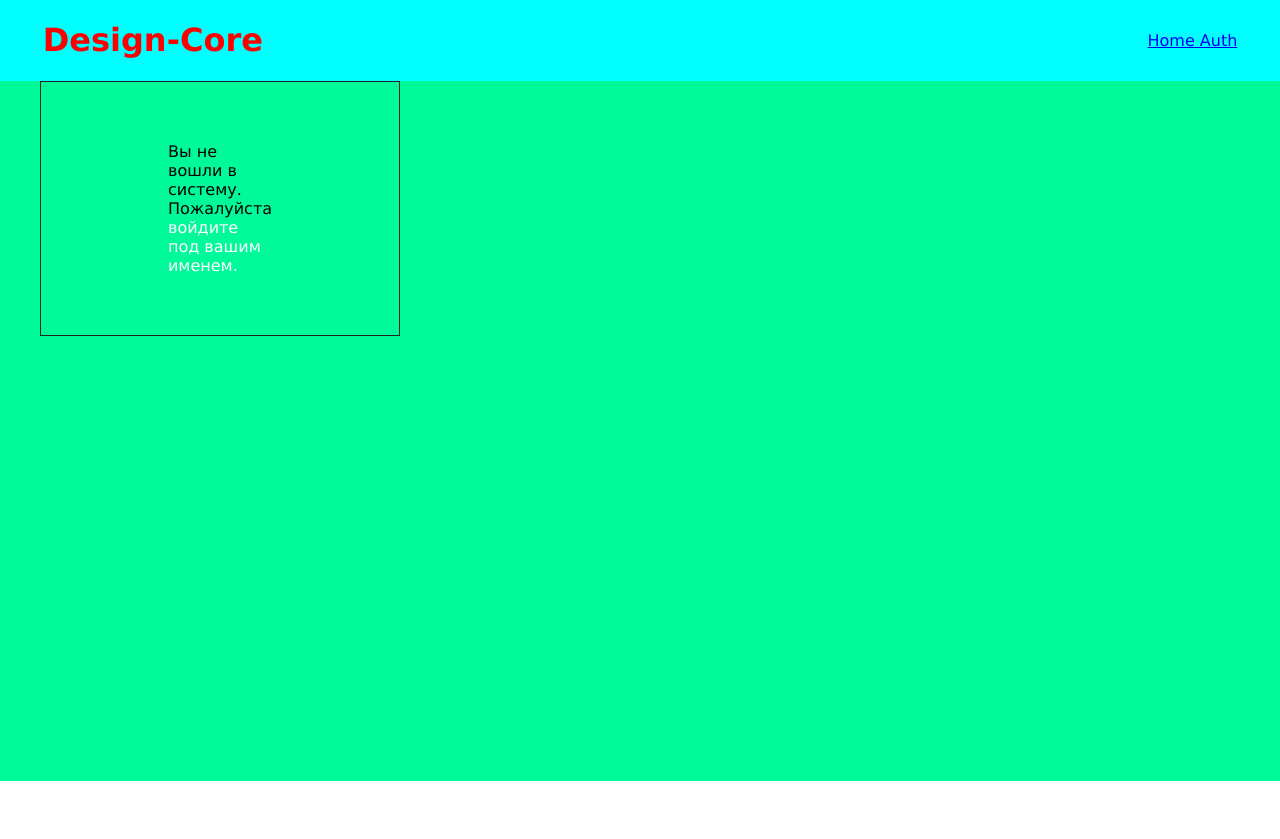
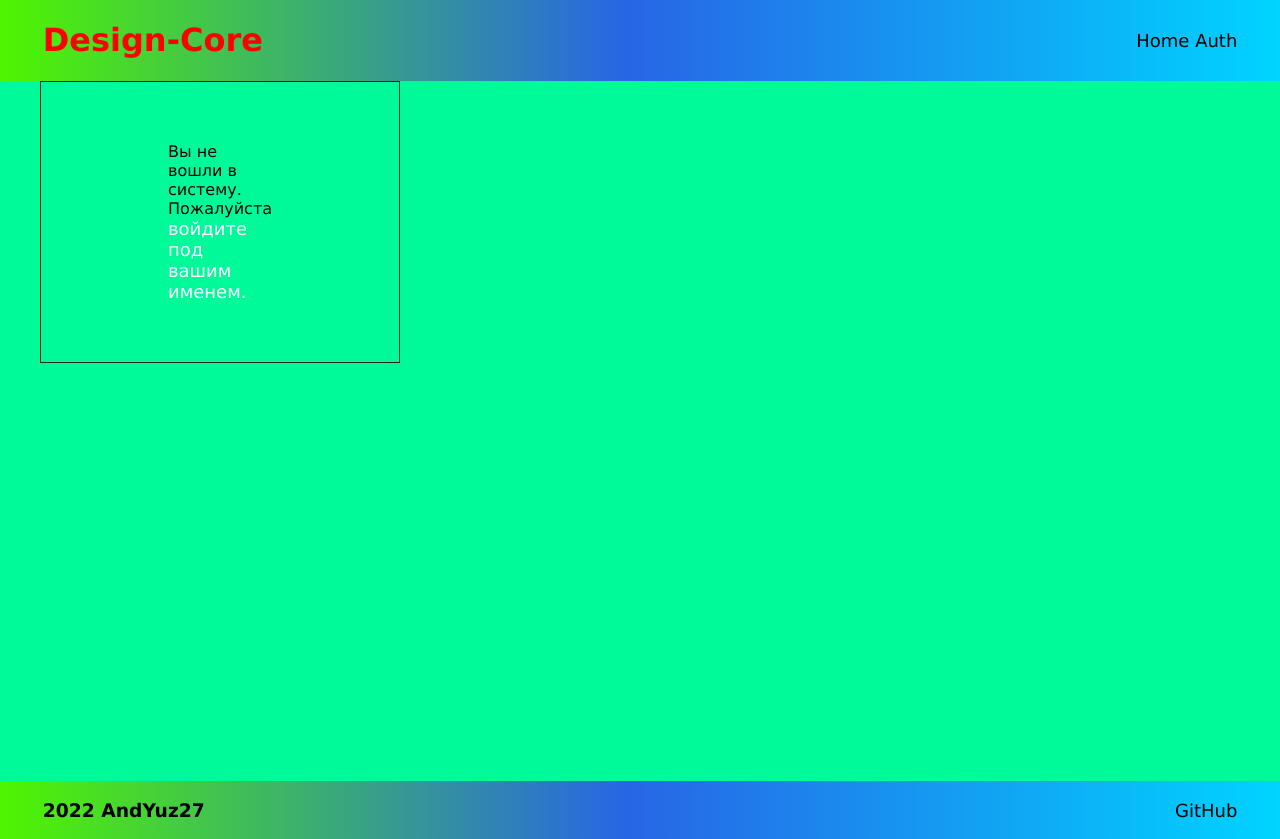
Before and after one commit to AndYuz27/aaa_account, a Vue app: page /profile in a window 1280 px wide. Before the commit the page ends 800 px from the top, so only its background shows below. Built offline with nearby package versions, Linux system fonts and the light colour scheme.

Commit message:
upd main page, profile page & add footer

```diff
--- a/src/App.vue
+++ b/src/App.vue
@@ -50,6 +50,12 @@
 <!--        </div>-->
         <ModalForm @modalClose="modalClose"  @updateData="updateUserData"/>
     </div>
+    <footer>
+<h3>2022 AndYuz27</h3>
+<nav>
+    <a href="https://github.com/AndYuz27/">GitHub</a>
+</nav>
+    </footer>
 </template>
 
 <script>
@@ -154,7 +160,18 @@ body{
         flex-direction: row;
         align-items: center;
         justify-content: space-between;
-        background-color: aqua;
+        background: rgb(2,0,36);
+background: linear-gradient(90deg, rgba(2,0,36,1) 0%, rgba(79,245,0,1) 0%, rgba(40,101,229,1) 49%, rgba(0,212,255,1) 100%);
+    }
+    footer{
+        padding-left: 32pt;
+        padding-right: 32pt;
+        display: flex;
+        flex-direction: row;
+        align-items: center;
+        justify-content: space-between;
+        background: rgb(2,0,36);
+background: linear-gradient(90deg, rgba(2,0,36,1) 0%, rgba(79,245,0,1) 0%, rgba(40,101,229,1) 49%, rgba(0,212,255,1) 100%);
     }
     .login{
         background-color: azure;
@@ -166,5 +183,10 @@ body{
 
 
     }
+    a{
+        text-decoration: none;
+        color: black;
+        font-size: 18px;
+    }
 
 </style>
--- a/src/components/Home/index.vue
+++ b/src/components/Home/index.vue
@@ -1,8 +1,8 @@
 <template>
     <div class="mainpage">
         <h2>{{dd}}</h2>
-        <h5>{{tgaaa}}</h5>
-        <img src="https://www.pngall.com/wp-content/uploads/6/Vector-Joystick-PNG-File.png" alt="paintbrush" width="500">
+        <!-- <h5>telegram {{tgaaa}}</h5> -->
+        <img src="https://i.pinimg.com/originals/33/8b/2c/338b2cdae75f1835a5f9661f2b5c06c3.jpg" alt="Main Image" width="500">
         <div class="pg1">
             <h3>About Site</h3>
             <p>{{lrm}}</p>
@@ -42,8 +42,7 @@ data() {
 'https://i.pinimg.com/originals/60/a1/ce/60a1ce7af01d06775077d5db0e2ceee0.gif',
 'https://picsum.photos/600/200',
 'https://picsum.photos/600/200'
-]
-
+],
         // cnt_l: [
         //     {type: "like", value: "15"},
         //     {type: "sub", value: "200"},
--- a/src/components/Profile/index.vue
+++ b/src/components/Profile/index.vue
@@ -4,40 +4,35 @@
             <profile-picture></profile-picture>
             <h2>{{userData.name || "Где имя!?"}}</h2>
             <div class="profile__item">
-                <!-- <profile-contacts v-for="(c, i) in contacts" :key="i" :type="c.type" :data="c.value"></profile-contacts> -->
                 <a href="">{{userData.email || "Email отсутствует"}}</a>
 
             </div>
             <div class="stats">
-        <a href="#" class="stat_btn"> <font-awesome-icon icon="fa-solid fa-heart" /> 2</a>
-        <a href="#" class="stat_btn"> <font-awesome-icon icon="fa-solid fa-user" /> 2</a>
-        <a href="#" class="stat_btn"> <font-awesome-icon icon="fa-solid fa-user" /> 2</a>
-        <a href="#" class="stat_btn"> <font-awesome-icon icon="fa-solid fa-share-from-square" /> 2</a>
+                <button @click="inc2" class="stat_btn"> <font-awesome-icon icon="fa-solid fa-heart" /> {{likes}}</button>
+                <button @click="inc1" class="stat_btn"> <font-awesome-icon icon="fa-solid fa-user" /> {{sub}}</button>
+                    <button @click="inc3" class="stat_btn"> <font-awesome-icon icon="fa-solid fa-share-from-square" /> {{shared}}</button>
 
             </div>
         </div>
         <div class="profile__about">
-            <h2 v-if="user">{{userData.description || "Description isn't found ((("}}</h2>
+            <h2 v-if="user">{{userData.description || "Описании не найдено ((("}}</h2>
             <div v-if="user">
-                Возраст:
-                <button @click="dec">-</button>
-                {{age}}
-                <button @click="inc">+</button>
+
             </div>
             <div class="portfolio">
                 <div class="ddff">
-                <div v-if="user" class="portfolio__btn" @click="addProject">Add project</div>
+                <div v-if="user" class="portfolio__btn" @click="addProject">Добавить</div>
                 <div class="prt_grid">
                 <div class="card1">
                     <div class="profile__item" v-for="item of projects" :key="item._id">
-                    <h2>{{item.title}}</h2>
+                    <h2>{{item.title || "Название отсутствует"}}</h2>
 
                     <div class="portfolio__image" :style="{backgroundImage: `url(${item.main_image})`}"></div>
-                    <button @click="removeProject(item._id)">Remove</button>
-<!--                    <p v-show="item.description">{{item.description}}</p>-->
+                    <button class="btn_del" @click="removeProject(item._id)">Удалить</button>
                     <a :href="item.link" target="_blank" v-show="item.link">ссылка на АРТ</a>
-                    <p>Description: {{item.description || "..."}}</p>
-                    <p>Likes: {{item.likes.length || "There is no likes"}}</p>
+                    <p>Описание: {{item.description || "Пользователь не оставил описания ((("}}</p>
+                    <p>Дата: {{item.date || "Даты нету ((("}}</p>
+                    <!-- <p>Likes: {{item.likes.length || "There is no likes"}}</p> -->
                     </div>
                     </div>
                     </div>
@@ -63,14 +58,10 @@ export default {
     data() {
         return {
             name: "Lorem Ispum",
-            // contacts: ["+7(123)456-78-90", "lexysnake@gmail.com", "ds:@lekso4ka", "tg:@lekso4ka"]
-            // contacts: [
-            //     {type: "phone", value: "+7(123)456-78-90"},
-            //     {type: "email", value: "antoshka@ivanov.son"},
-            //     {type: "tg", value: "@antoshka"},
-            //     {type: "vk", value: "https://vk.com/1234567890"}
-            // ],
             age: 20,
+            sub: 35,
+            likes: 25,
+            shared: 35,
             projects: this.userData.portfolio || [],
             user: localStorage.getItem("user"),
         }
@@ -79,11 +70,29 @@ export default {
         inc() {
             this.age++;
         },
+        inc1() {
+            this.sub++;
+        },
         dec() {
             this.age > 0 && this.age--
         },
+        dec1() {
+            this.sub > 0 && this.sub--
+        },
         addProject() {
             this.$emit("showPopup");
+        },
+        inc2() {
+            this.likes++;
+        },
+        dec2() {
+            this.likes > 0 && this.likes--
+        },
+        inc3() {
+            this.shared++;
+        },
+        dec3() {
+            this.shared > 0 && this.shared--
         },
         removeProject(id){
             console.log(id, this.userData._id)
@@ -104,6 +113,7 @@ export default {
                     this.projects = this.projects.filter(p => p._id !== id)
                 }
             })
+            alert("Проект удален")
         },
         getLike(){
 
@@ -117,7 +127,6 @@ export default {
         display: grid;
         grid-template-columns: 30% 1fr;
         width: 1200px;
-        /* margin: auto; */
     }
     .profile__contacts {
         background: #222;
@@ -156,6 +165,8 @@ export default {
         height: 243px;
         width: 243px;
         background-size: cover;
+        background-color: darkgray;
+        border-radius: 8px;
     }
     .card1{
         padding: 30px 0;
@@ -167,7 +178,19 @@ export default {
     color: white
 }
 .stat_btn{
+    margin-top: 12px;
     padding-right: 2vh;
+    background-color: transparent;
+    background-repeat: no-repeat;
+    border: none;
+    cursor: pointer;
+    overflow: hidden;
+    outline: none;
+    color: #ffffff;
+    font-size: 18px;
+}
+.stat_btn:hover {
+    color: blanchedalmond;
 }
 .prt_grid{
     padding: 30px 0;
@@ -182,4 +205,10 @@ a {
 a:hover {
     color: blanchedalmond;
 }
+.btn_del{
+    margin-top: 12px;
+    background-color: crimson;
+    color: #fff;
+    border-radius: 8px;
+}
 </style>
```
